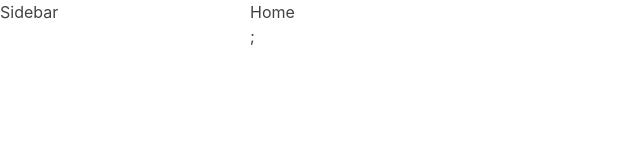
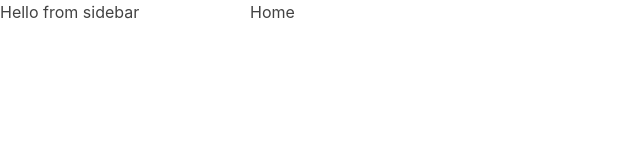
Before and after one commit to scottdavisxx/music-app, a Next.js app: page / in a window 1280 px wide. Shown: the top 160 px of the page, without its empty margins (0-640 px from the left). Built offline with nearby package versions, Linux system fonts and the light colour scheme.

Commit message:
import icons and layouts for sidebar, complete "Creating the sidebar"

```diff
--- a/components/playerLayout.tsx
+++ b/components/playerLayout.tsx
@@ -1,12 +1,15 @@
-import {Box} from '@chakra-ui/layout';
+import { Box } from "@chakra-ui/layout";
+import Sidebar from "./sidebar";
 
 const PlayerLayout = ({ children }) => {
   return(
     <Box width="100vw" height="100vh">
       <Box position="absolute" top="0" left="0" width="250px">
-        Sidebar
+        <Sidebar />
       </Box>
-      <Box marginLeft="250px" marginBottom="150px">{children}</Box>
+      <Box marginLeft="250px" marginBottom="150px">
+        {children}
+      </Box>
       <Box position="absolute" left="0" bottom="0">
         Player
       </Box>
--- a/pages/_app.tsx
+++ b/pages/_app.tsx
@@ -34,7 +34,7 @@ const MyApp = ({ Component, pageProps }) => {
   return (
     <ChakraProvider theme={theme}>
       <PlayerLayout>
-        <Component {...pageProps} />;
+        <Component {...pageProps} />
       </PlayerLayout>
     </ChakraProvider>
   );
--- a/pages/index.tsx
+++ b/pages/index.tsx
@@ -3,7 +3,9 @@ import Image from 'next/image'
 import styles from '../styles/Home.module.css'
 
 const Home = () => {
-  return <div>Home</div>;
-};
+  return(
+    <div>Home</div>
+  )
+}
 
 export default Home;
```
Also changed, not shown: components/sidebar.tsx (+21 -1 lines).
